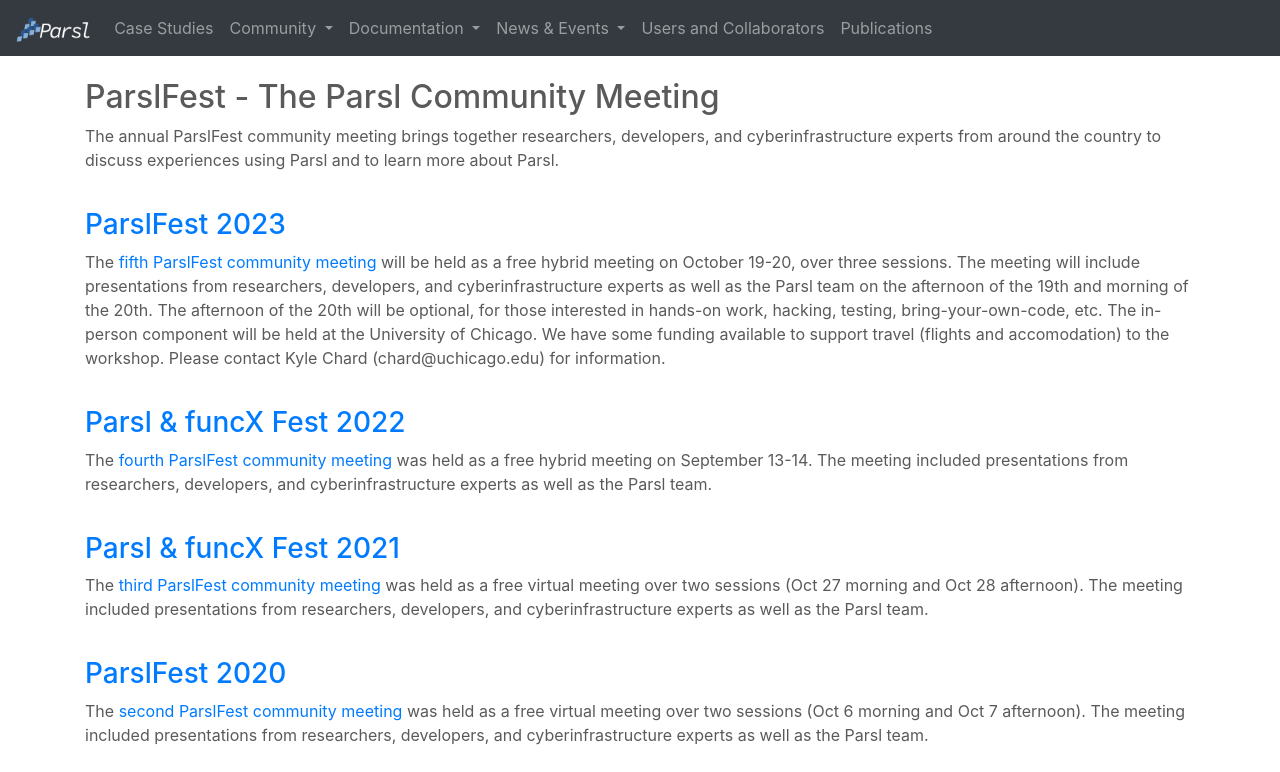
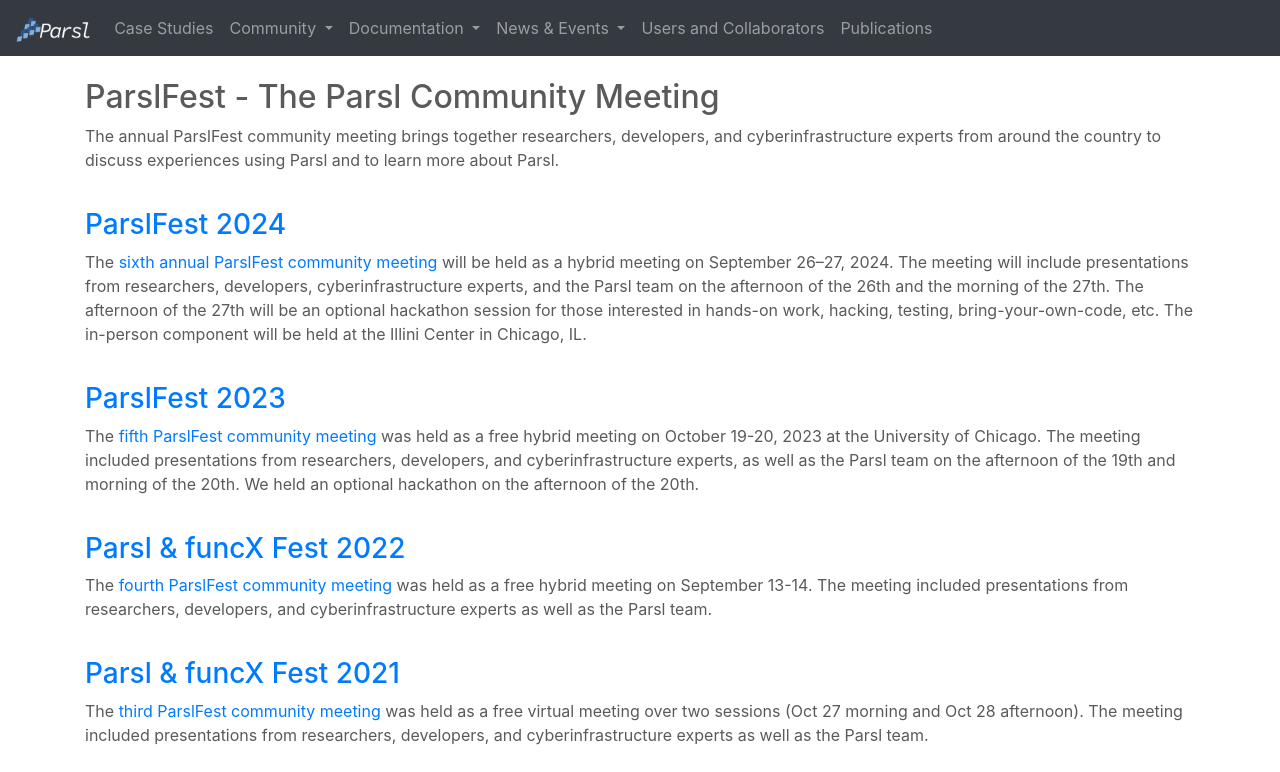
Before and after one commit to Parsl/parsl.github.io, a Jekyll site: the page built from parslfest.html, in a window 1280 px wide and 900 px high, cut to the strip 0-772 px from the top of the window. Built offline with Jekyll 4.4.1, drawn with Linux system fonts in a browser that asks for light colours.

Commit message:
Added ParslFest 2024 details

```diff
--- a/parslfest.html
+++ b/parslfest.html
@@ -20,14 +20,23 @@
     </div>
    </div>
 
+   <div class="row" style="padding-top: 20px">
+      <div class="col-lg-12">
+      <h3><a href='parslfest/parslfest2024.html'>ParslFest 2024</a></h3>
+      <p>The <a href='parslfest/parslfest2024.html'>sixth annual ParslFest community meeting</a> will be held as a hybrid meeting on September 26–27, 2024.
+        The meeting will include presentations from researchers, developers, cyberinfrastructure experts, and the Parsl team on the afternoon of the 26th and the morning of the 27th.
+        The afternoon of the 27th will be an optional hackathon session for those interested in hands-on work, hacking, testing, bring-your-own-code, etc.
+        The in-person component will be held at the Illini Center in Chicago, IL.
+     </p>
+     </div>
+  </div>
+
   <div class="row" style="padding-top: 20px">
       <div class="col-lg-12">
       <h3><a href='parslfest/parslfest2023.html'>ParslFest 2023</a></h3>
-      <p>The <a href='parslfest/parslfest2023.html'>fifth ParslFest community meeting</a> will be held as a free hybrid meeting on October 19-20, over three sessions.
-        The meeting will include presentations from researchers, developers, and cyberinfrastructure experts as well as the Parsl team on the afternoon of the 19th and morning of the 20th.
-        The afternoon of the 20th will be optional, for those interested in hands-on work, hacking, testing, bring-your-own-code, etc.
-        The in-person component will be held at the University of Chicago.
-        We have some funding available to support travel (flights and accomodation) to the workshop. Please contact Kyle Chard (chard@uchicago.edu) for information.
+      <p>The <a href='parslfest/parslfest2023.html'>fifth ParslFest community meeting</a> was held as a free hybrid meeting on October 19-20, 2023 at the University of Chicago.
+        The meeting included presentations from researchers, developers, and cyberinfrastructure experts, as well as the Parsl team on the afternoon of the 19th and morning of the 20th.
+        We held an optional hackathon on the afternoon of the 20th.
      </p>
      </div>
   </div>
```
